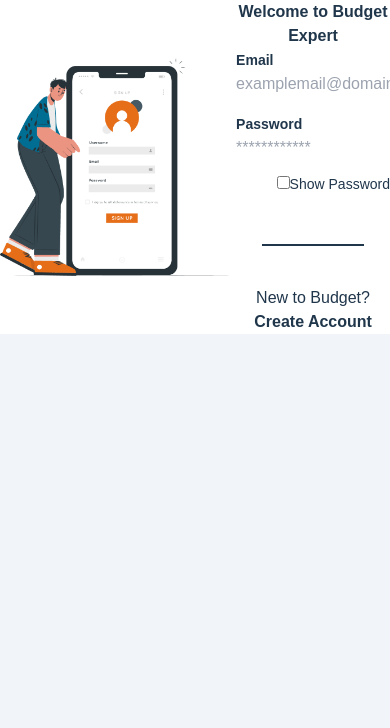
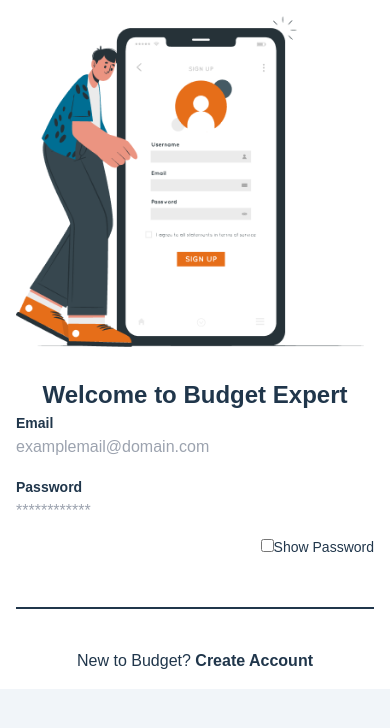
Before and after one commit to Sandeshstha0/Cap_frontend, a Next.js app: page /login in a window 390 px wide. Shown: the top 728 px of the page. Built offline with nearby package versions, Linux system fonts and the light colour scheme.

Commit message:
"Updated Login component layout and styling"

```diff
--- a/src/Components/PageComponent/Landingpage/Signup/Login.tsx
+++ b/src/Components/PageComponent/Landingpage/Signup/Login.tsx
@@ -11,25 +11,25 @@
 
   return (
     <div className="min-h-screen flex items-center justify-center bg-white text-primary">
-      {/* Container for both image and form with equal width */}
-      <div className="flex w-full max-w-6xl">
+      {/* Container for both image and form with responsive behavior */}
+      <div className="flex flex-col md:flex-row w-full max-w-6xl">
         {/* Image div */}
-        <div className="w-1/2 flex flex-col items-center justify-center">
+        <div className="md:w-1/2 w-full flex flex-col items-center justify-center p-4 md:p-8">
           <img
             src="/cuate.png"
-            className="rounded-lg w-full max-w-md h-auto"
+            className="rounded-lg w-full max-w-sm md:max-w-md h-auto"
             alt="login"
           />
         </div>
 
         {/* Form div */}
-        <div className="w-1/2 flex flex-col justify-center p-8">
+        <div className="md:w-1/2 w-full flex flex-col justify-center p-4 md:p-8">
           <form className="flex flex-col items-center w-full">
-            <div className="mb-10 text-center font-semibold text-orange-500 text-3xl">
+            <div className="mb-10 text-center font-semibold text-orange-500 text-2xl md:text-3xl">
               <h1>Welcome to Budget Expert</h1>
             </div>
             {/* Adjusted input width and spacing */}
-            <div className="mb-4 w-5/6">
+            <div className="mb-4 w-full md:w-5/6">
               <label
                 className="block text-gray-700 text-sm font-bold mb-2"
                 htmlFor="email"
@@ -44,7 +44,7 @@
               />
             </div>
 
-            <div className="mb-6 w-5/6">
+            <div className="mb-6 w-full md:w-5/6">
               <label
                 className="block text-gray-700 text-sm font-bold mb-2"
                 htmlFor="password"
@@ -68,11 +68,10 @@
                   Show Password
                 </label>
               </div>
-              {/* <p className="text-red-500 text-xs italic ">Forgot Password?</p> */}
             </div>
 
             {/* Button width adjusted to match the input fields */}
-            <div className="text-center border-b-2 pb-6 border-gray w-5/6">
+            <div className="text-center border-b-2 pb-6 border-gray w-full md:w-5/6">
               <button
                 className="bg-orange-500 hover:bg-black text-white font-bold py-2 px-6 w-full rounded focus:outline-none focus:shadow-outline"
                 type="button"
```
